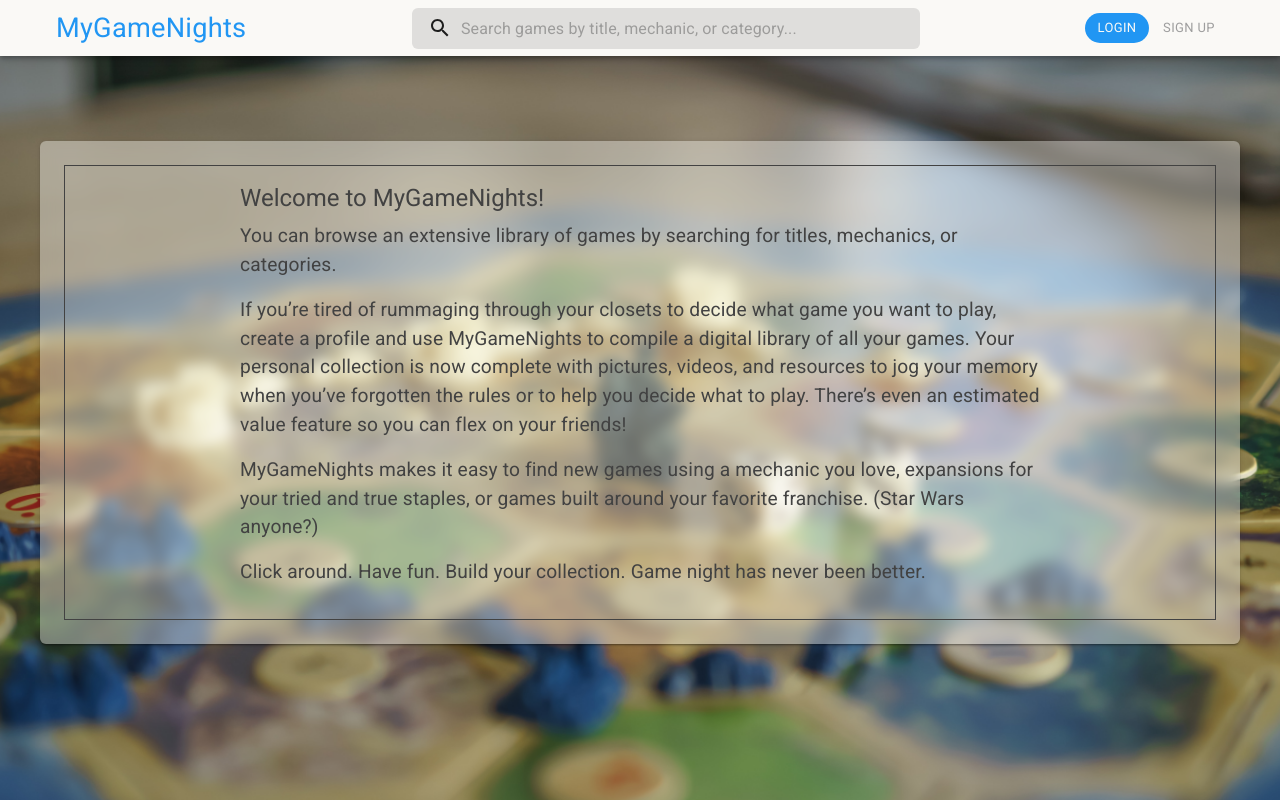
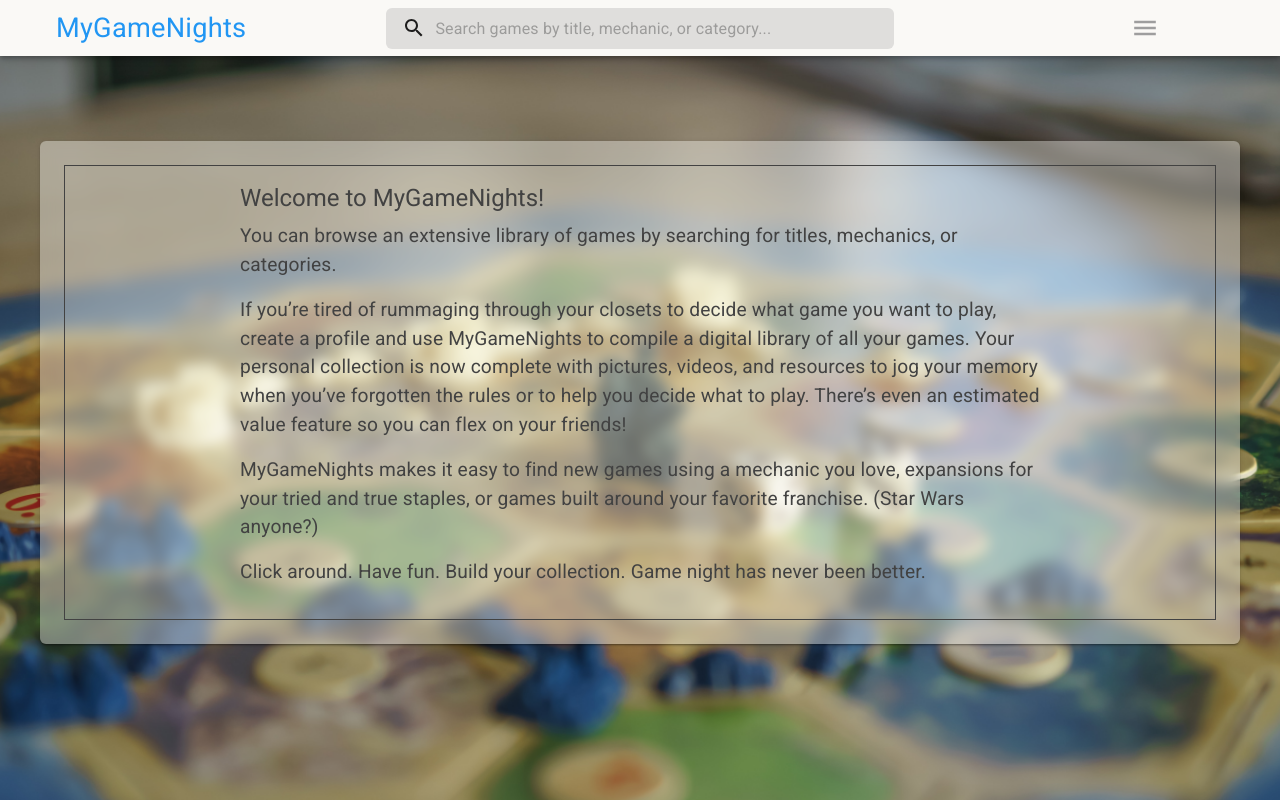
Before and after one commit to Jared-Enck/Capstone-2, a React (Create React App) app in the folder frontend/: page / in a window 1280 px wide. Built offline with nearby package versions, Linux system fonts and the light colour scheme; no server answers.

Commit message:
recentering after brand change

```diff
--- a/frontend/src/components/navbar/AnonUserLinks.js
+++ b/frontend/src/components/navbar/AnonUserLinks.js
@@ -17,7 +17,7 @@ export default function AnonUserLinks() {
   return (
     <Grid
       item
-      sx={{ marginRight: '35px' }}
+      sx={{ marginRight: '86px' }}
     >
       <Grid
         container
--- a/frontend/src/components/navbar/Navbar.js
+++ b/frontend/src/components/navbar/Navbar.js
@@ -28,7 +28,7 @@ export default function Navbar() {
 
           <SearchBar />
 
-          {currentUser ? <UserAccountMenu /> : <AnonUserLinks />}
+          {!currentUser ? <UserAccountMenu /> : <AnonUserLinks />}
         </StyledGrid>
       </Container>
     </AppBar>
--- a/frontend/src/components/navbar/UserAccountMenu.js
+++ b/frontend/src/components/navbar/UserAccountMenu.js
@@ -44,7 +44,7 @@ export default function UserAccountMenu() {
   return (
     <Grid
       item
-      sx={{ display: 'flex', width: '171px' }}
+      sx={{ display: 'flex', width: '222px' }}
     >
       <IconButton
         onClick={handleClick}
```
